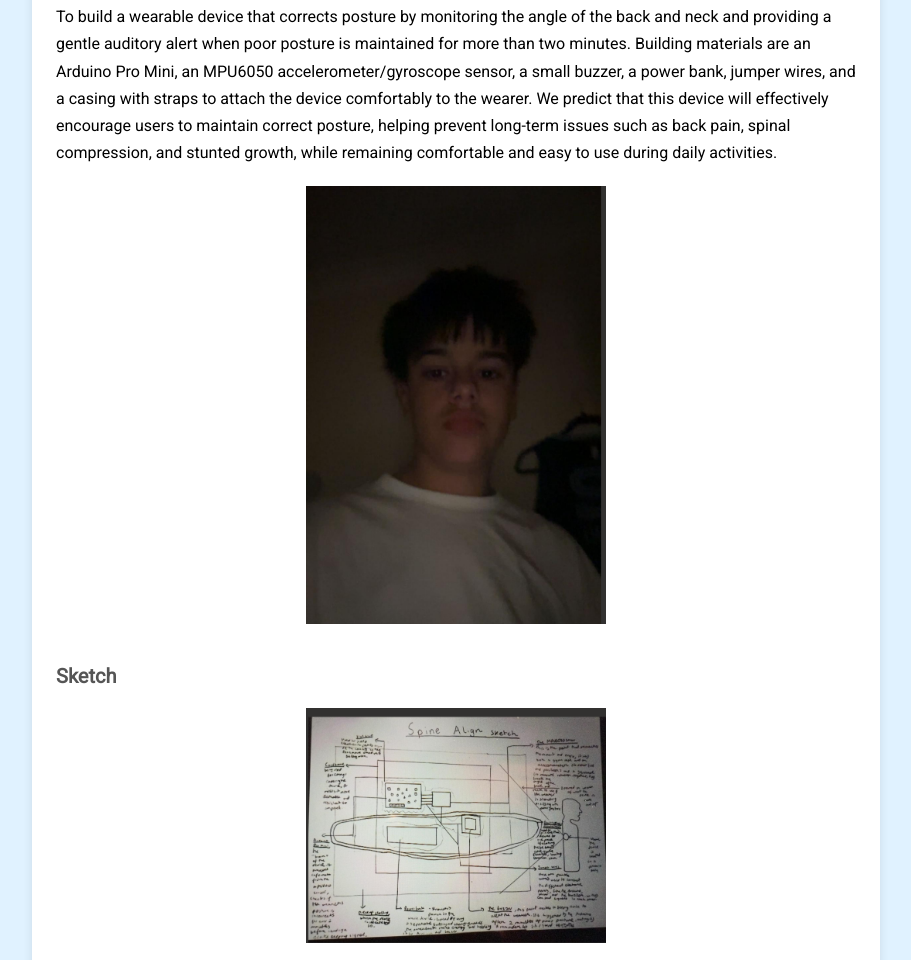
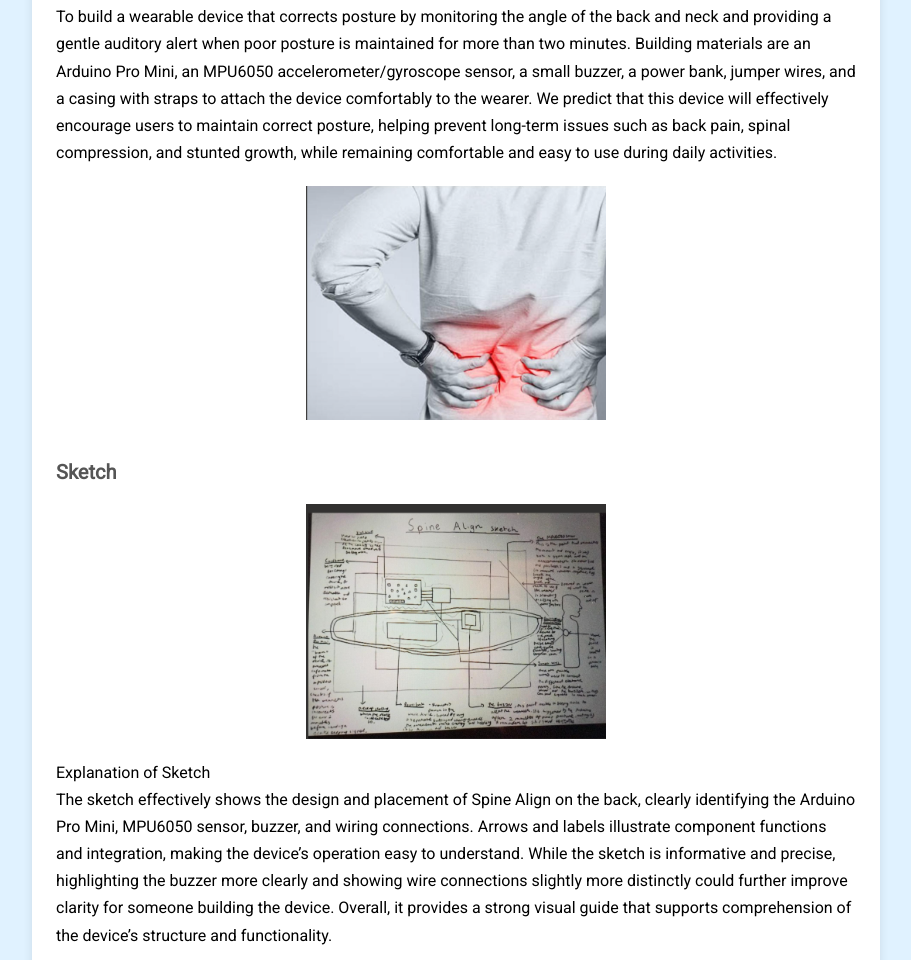
Before and after one commit to Davdadev/Spine-Align, a plain HTML site: page index.html in a window 1280 px wide. Shown: the part 3334-4294 px from the top of the page, without its empty margins (184-1095 px from the left). Drawn offline with Linux system fonts and the light colour scheme.

Commit message:
Update index.html

```diff
--- a/index.html
+++ b/index.html
@@ -128,7 +128,7 @@ Other posture-correcting products exist, but each has clear flaws: braces physic
     <h3>Aims</h3>
     <p>To build a wearable device that corrects posture by monitoring the angle of the back and neck and providing a gentle auditory alert when poor posture is maintained for more than two minutes. Building materials are an Arduino Pro Mini, an MPU6050 accelerometer/gyroscope sensor, a small buzzer, a power bank, jumper wires, and a casing with straps to attach the device comfortably to the wearer. We predict that this device will effectively encourage users to maintain correct posture, helping prevent long-term issues such as back pain, spinal compression, and stunted growth, while remaining comfortable and easy to use during daily activities.
 </p>
-    <img src="Screenshot 2025-08-20 174805.png" alt="Device Screenshot"/>
+    <img src="Screenshot 2025-08-20 174756.png" alt="Device Screenshot"/>
     <h3>Sketch</h3>
     <img src="Screenshot 2025-08-20 201614.png" alt="Device Screenshot"/>
     <p>Explanation of Sketch<br>The sketch effectively shows the design and placement of Spine Align on the back, clearly identifying the Arduino Pro Mini, MPU6050 sensor, buzzer, and wiring connections. Arrows and labels illustrate component functions and integration, making the device’s operation easy to understand. While the sketch is informative and precise, highlighting the buzzer more clearly and showing wire connections slightly more distinctly could further improve clarity for someone building the device. Overall, it provides a strong visual guide that supports comprehension of the device’s structure and functionality.
```
